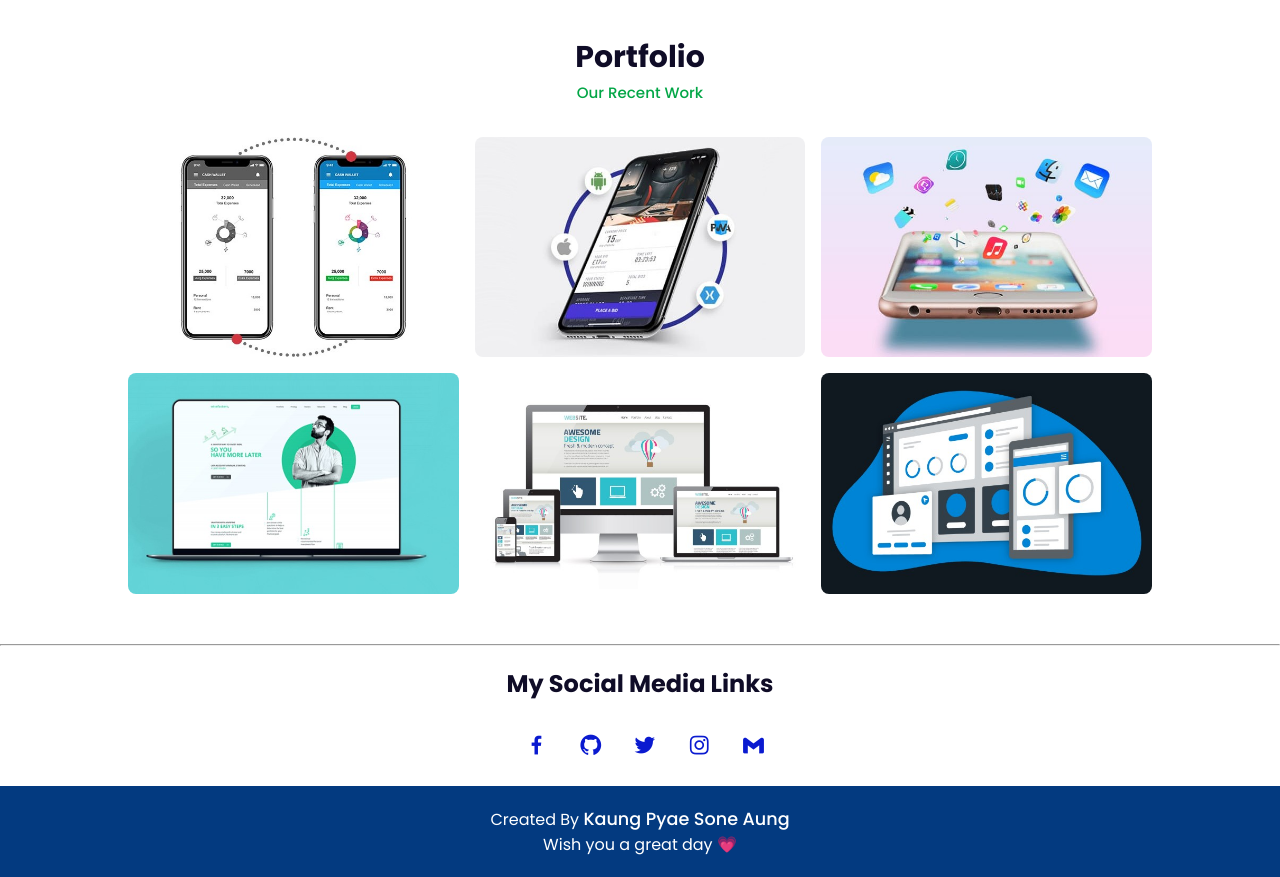
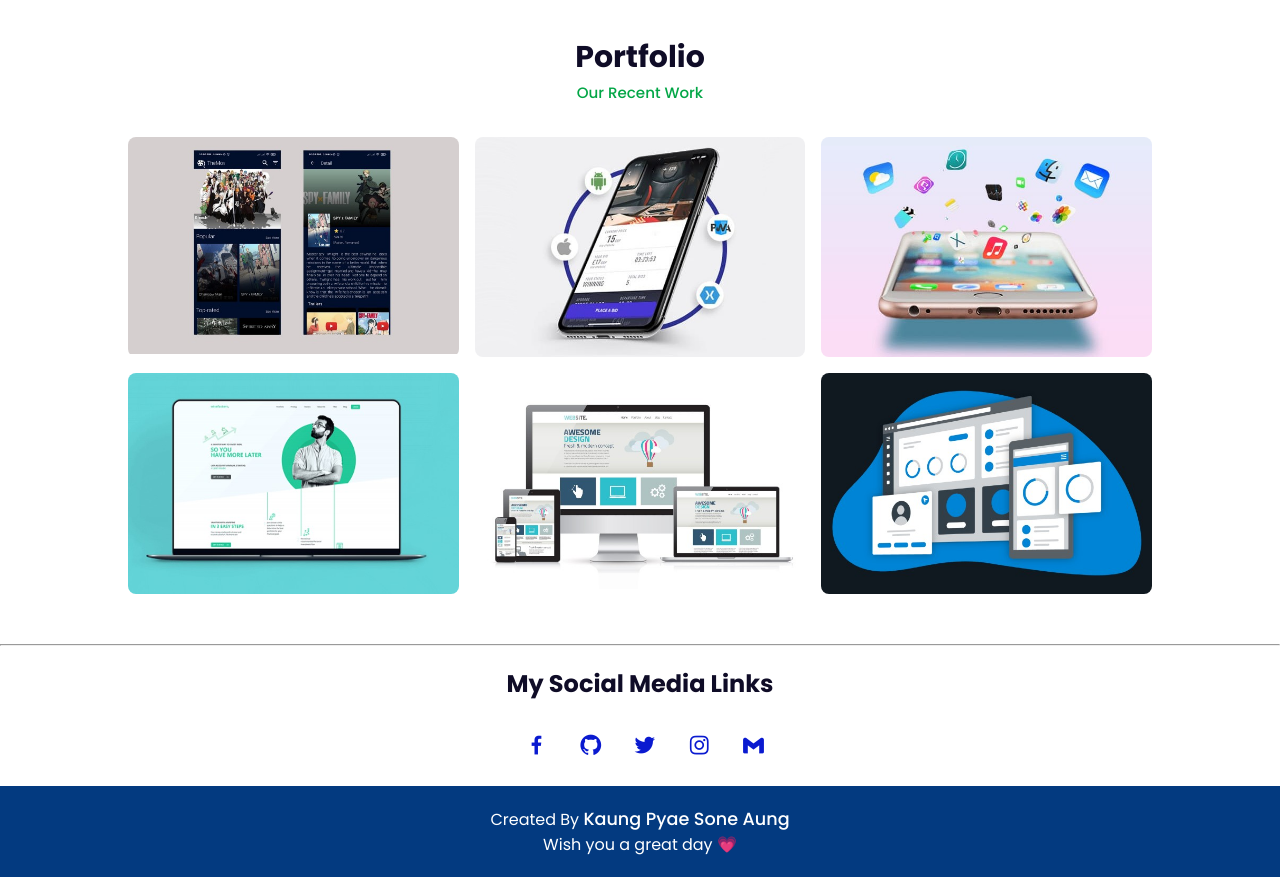
Before and after one commit to KaungPyaeSoneAung2/KaungPyaeSoneAung2.github.io, a plain HTML site: page index.html in a window 1280 px wide. Shown: the part 2340-3217 px from the top of the page. Drawn offline with nearby package versions, Linux system fonts and the light colour scheme.

Commit message:
updated some contents

```diff
--- a/index.html
+++ b/index.html
@@ -160,7 +160,9 @@
         </div>
         <div class="portfolio-content">
             <div class="portfolio-img">
-                <img src="blog-2.jpg" alt="">
+                <a href="https://github.com/KaungPyaeSoneAung2/TheMov" target="_blank">
+                    <img src="blog-2.png" alt="">
+                </a>
             </div>
             <div class="portfolio-img">
                 <img src="blog-3.jpg" alt="">
```
Also changed, not shown: blog-2.jpg (deleted), blog-2.png (added).
